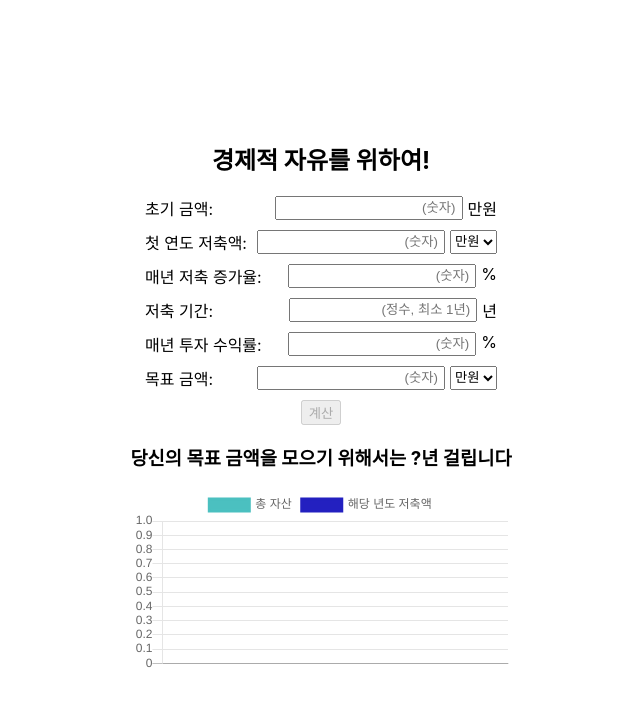
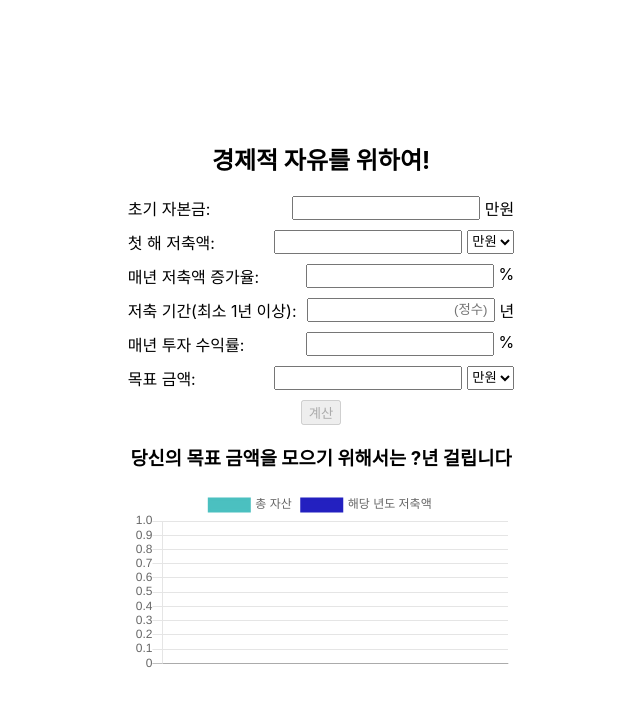
Before and after one commit to parkhojeong/moneyFreedom, a React (Create React App) app: page / in a window 1280 px wide. Shown: the top 706 px of the page, without its empty margins (319-959 px from the left). Built offline with nearby package versions, Linux system fonts and the light colour scheme.

Commit message:
title 문구, support text 수정

```diff
--- a/src/features/calculator/Calculator.js
+++ b/src/features/calculator/Calculator.js
@@ -99,22 +99,20 @@ class Calculator extends Component {
         <div className={styles.row}>
           <div className={styles.inputArea}>
             <div className={styles.inputBox}>
-              <span className="title">초기 금액: </span>
+              <span className="title">초기 자본금: </span>
               <input
                 name="initialMoney"
                 onChange={this.handleChange}
                 type="text"
-                placeholder="(숫자)"
               />
               만원
             </div>
             <div className={styles.inputBox}>
-              <span className="title">첫 연도 저축액: </span>
+              <span className="title">첫 해 저축액: </span>
               <input
                 name="initialDepositMoney"
                 onChange={this.handleChange}
                 type="text"
-                placeholder="(숫자)"
               />
               <select
                 name="initialDepositMoneyMultiplier"
@@ -127,22 +125,21 @@ class Calculator extends Component {
               </select>
             </div>
             <div className={styles.inputBox}>
-              <span className="title">매년 저축 증가율: </span>
+              <span className="title">매년 저축액 증가율: </span>
               <input
                 name="depositIncreaseRate"
                 onChange={this.handleChange}
                 type="text"
-                placeholder="(숫자)"
               />
               %
             </div>
             <div className={styles.inputBox}>
-              <span className="title">저축 기간: </span>
+              <span className="title">저축 기간(최소 1년 이상): </span>
               <input
                 name="depositPeriod"
                 onChange={this.handleChange}
                 type="text"
-                placeholder="(정수, 최소 1년)"
+                placeholder="(정수)"
               />
               년
             </div>
@@ -156,7 +153,6 @@ class Calculator extends Component {
                 name="investingGainRate"
                 onChange={this.handleChange}
                 type="text"
-                placeholder="(숫자)"
               />
               %
             </div>
@@ -166,7 +162,6 @@ class Calculator extends Component {
                 name="goalMoney"
                 onChange={this.handleChange}
                 type="text"
-                placeholder="(숫자)"
               />
               <select
                 name="goalMoneyMultiplier"
```
